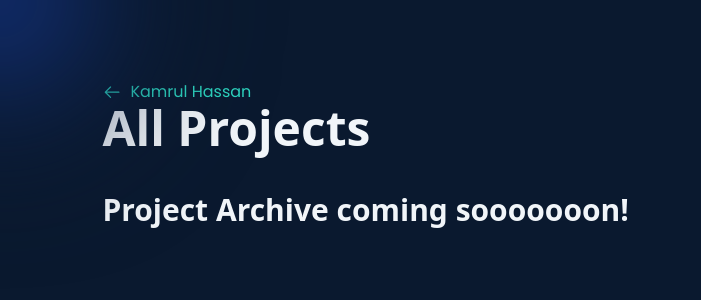
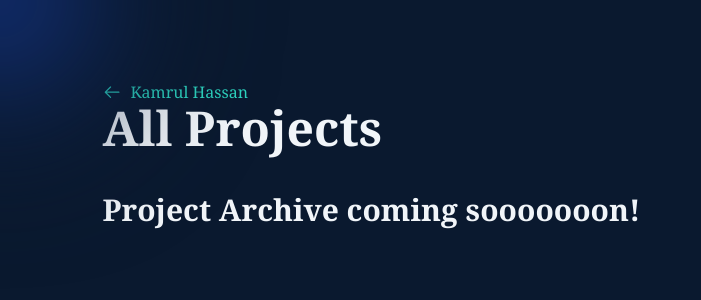
Before and after one commit to Kamrulthedev/kamrul-hassan-org, a Next.js app: page /projectsArchive in a window 1280 px wide. Shown: the top 300 px of the page, without its empty margins (0-701 px from the left). Built offline with nearby package versions, Linux system fonts and the light colour scheme.

Commit message:
update-package-file

```diff
--- a/package.json
+++ b/package.json
@@ -1,5 +1,5 @@
 {
-  "name": "mahamudul-hasan",
+  "name": "kamrul-hassan",
   "version": "1.6.0",
   "private": true,
   "scripts": {
--- a/src/app/projectsArchive/page.jsx
+++ b/src/app/projectsArchive/page.jsx
@@ -2,21 +2,21 @@ import Link from "next/link";
 import { GoArrowLeft } from "react-icons/go";
 const ProjectsArchive = () => {
   return (
-    <div className="container mx-auto md:px-[8%] px-4 pt-20">
+    <div className="container mx-auto md:px-[8%] px-4 pt-20 font-serif">
       <div>
         <Link
           href="/"
-          className="flex w-fit items-center gap-2 text-teal-400 group"
+          className="flex w-fit items-center gap-2 text-teal-400 group font-serif"
         >
           <GoArrowLeft className="group-hover:-translate-x-1 transition-all text-xl" />{" "}
           Kamrul Hassan
         </Link>
-        <h1 className="text-5xl text-slate-100 font-semibold font-sans">
+        <h1 className="text-5xl text-slate-100 font-semibold">
           All Projects
         </h1>
       </div>
       <main>
-        <h2 className="text-3xl text-slate-100 font-semibold font-sans mt-10">
+        <h2 className="text-3xl text-slate-100 font-semibold mt-10">
           Project Archive coming sooooooon!
         </h2>
       </main>
```
